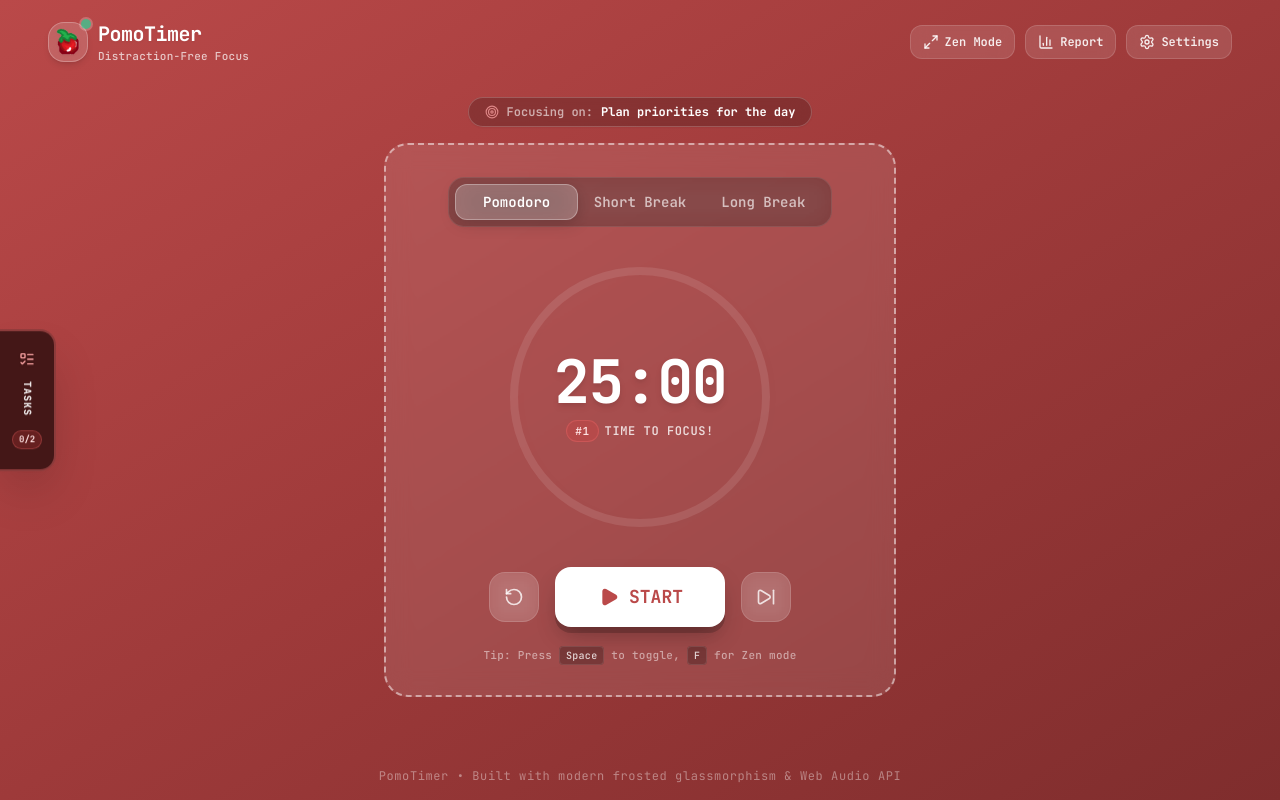
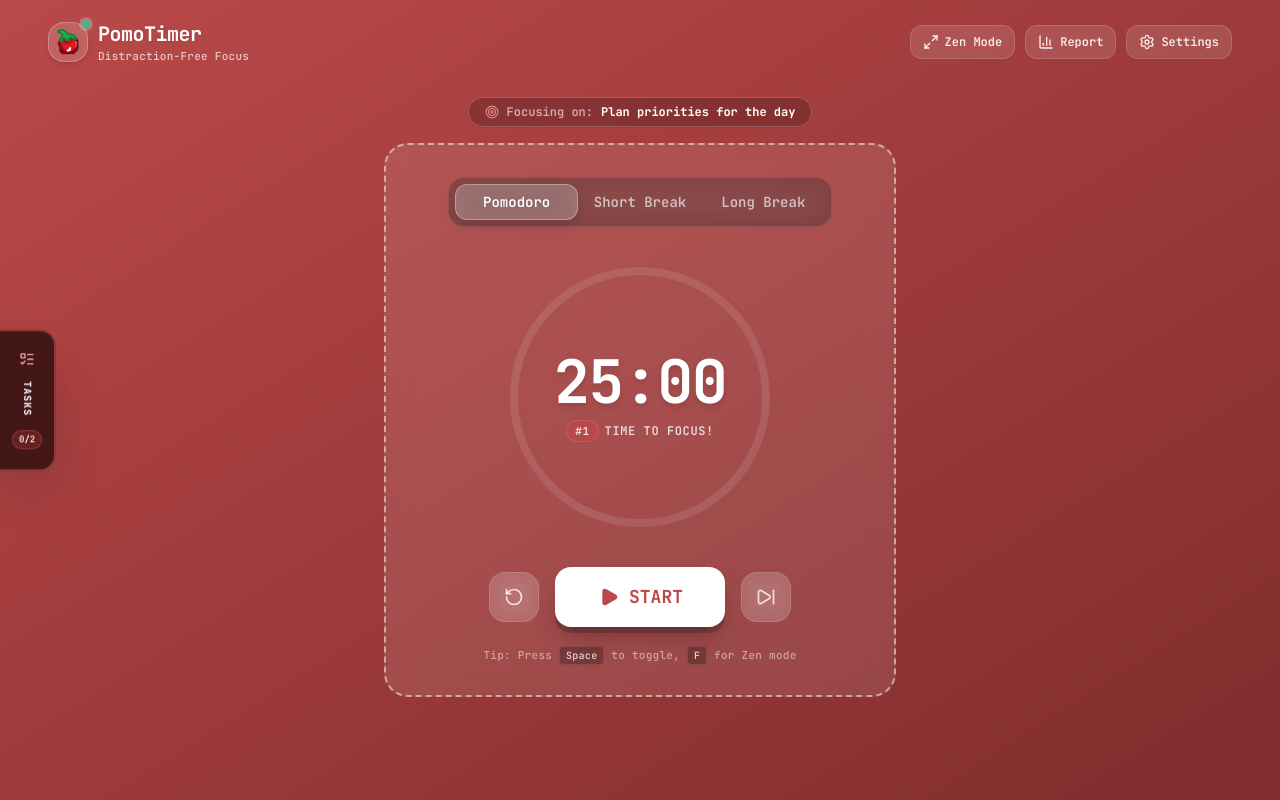
Before and after one commit to SpidyKingOp/pomotimer, a React (Vite) app: page / in a window 1280 px wide. Built offline with nearby package versions, Linux system fonts and the light colour scheme.

Commit message:
Remove footer text

```diff
--- a/src/App.jsx
+++ b/src/App.jsx
@@ -275,10 +275,6 @@ export default function App() {
         themeConfig={activeModeTheme}
       />
 
-      {/* Subtle Footer */}
-      <footer className="w-full text-center py-4 text-xs text-white/40 tracking-wider">
-        PomoTimer • Built with modern frosted glassmorphism & Web Audio API
-      </footer>
 
       {/* Modals & Overlays */}
       <SettingsModal
```
